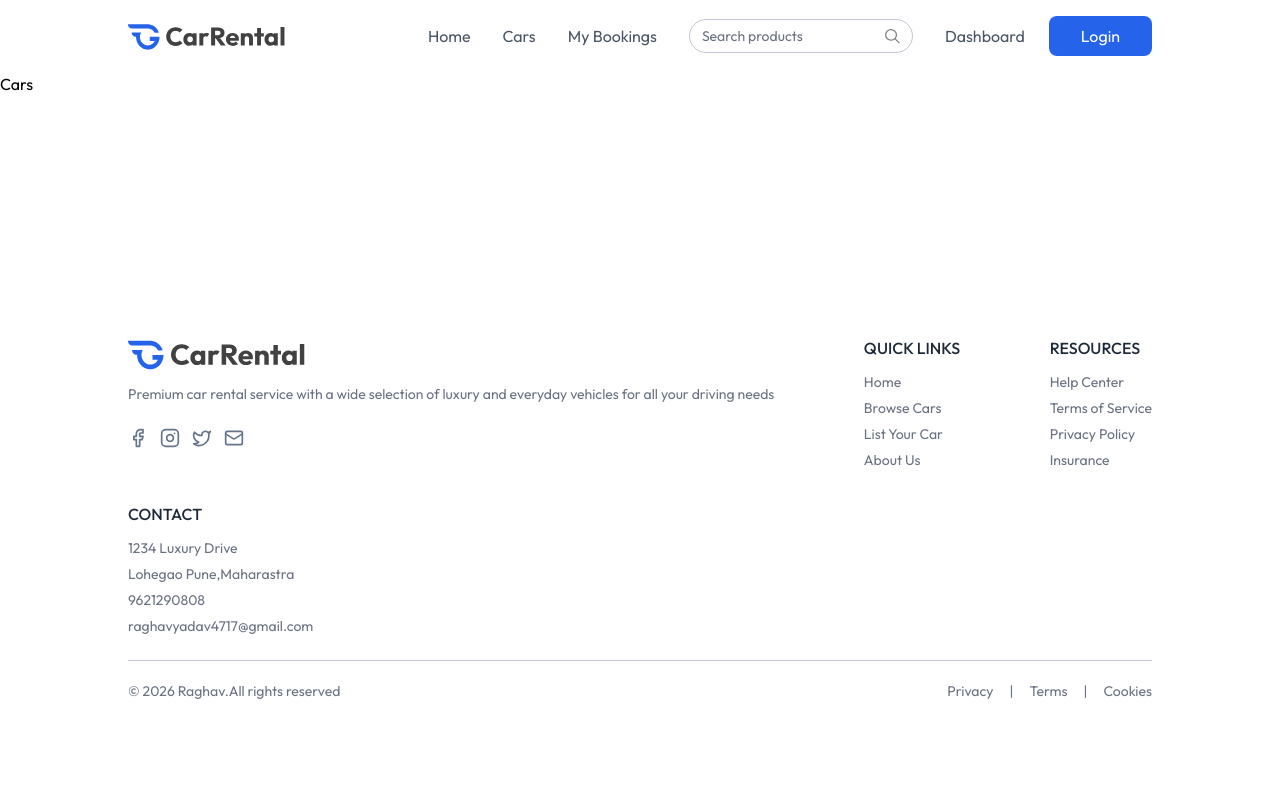
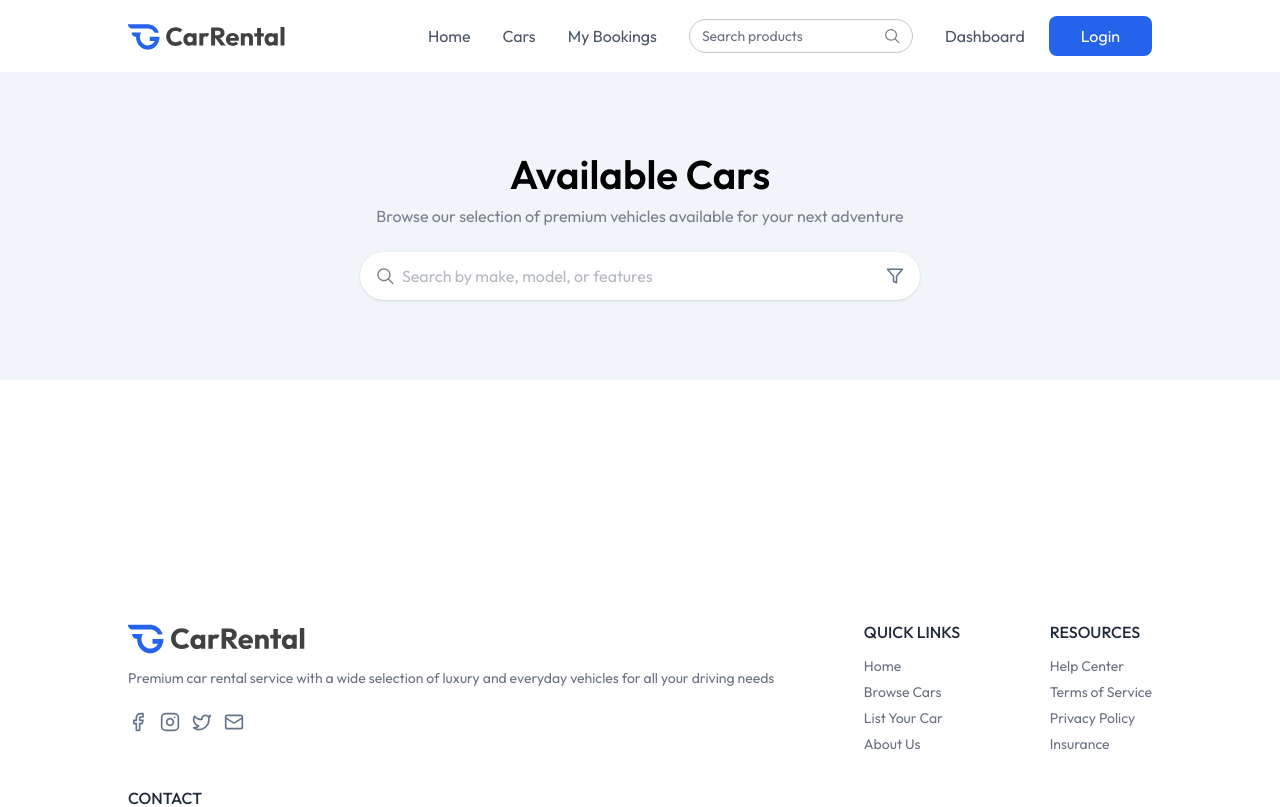
Before and after one commit to Raghav7071/CarRental, a React (Vite) app in the folder client/: page /cars in a window 1280 px wide. Shown: the top 807 px of the page. Built offline with nearby package versions, Linux system fonts and the light colour scheme.

Commit message:
fix: correct Title subtitle prop and search input handling

```diff
--- a/client/src/pages/CarDetails.jsx
+++ b/client/src/pages/CarDetails.jsx
@@ -9,6 +9,11 @@
   const navigate = useNavigate()
   const [car, setCar] = useState(null)
   const currency = import.meta.env.VITE_CURRENCY
+
+  const handleSubmit = async (e)=>{
+    e.preventDefault();
+
+  }
 
   useEffect(() => {
     setCar(dummyCarData.find(car => car._id === id))
@@ -69,7 +74,7 @@
           </div>
         </div>
         {/* {Right: Booking Form} */}
-        <form className='shadow-lg h-max sticky top-18 rounded-x1 p-6 space-y-6 text-gray-500'>
+        <form onSubmit={handleSubmit}className='shadow-lg h-max sticky top-18 rounded-x1 p-6 space-y-6 text-gray-500'>
           <p className='flex items-center justify-between text-2x1 text-gray-800 font-semibold'>{currency}{car.pricePerDay}<span className='text-base text-gray-400 font-normal'>per day</span></p>
           <hr className='border-borderColor my-6'></hr>
           <div className='flex flex-col gap-2'>
--- a/client/src/pages/Cars.jsx
+++ b/client/src/pages/Cars.jsx
@@ -1,8 +1,33 @@
-import React from 'react'
+import React, { useState } from 'react'
+import Title from '../components/Title'
+import { assets } from '../assets/assets'
 
 const Cars = () => {
+  const [input, setInput] = useState('')
+
   return (
-    <div>Cars</div>
+    <div>
+      <div className='flex flex-col items-center py-20 bg-light max-md:px-4'>
+        <Title
+          title='Available Cars'
+          subTitle='Browse our selection of premium vehicles available for your next adventure'
+        />
+
+        <div className='flex items-center bg-white px-4 mt-6 max-w-140 w-full h-12 rounded-full shadow'>
+          <img src={assets.search_icon} alt='' className='w-4.5 h-4.5 mr-2' />
+
+          <input
+            onChange={(e) => setInput(e.target.value)}
+            value={input}
+            type='text'
+            placeholder='Search by make, model, or features'
+            className='w-full outline-none text-gray-500'
+          />
+
+          <img src={assets.filter_icon} alt='' className='w-4.5 h-4.5 ml-2' />
+        </div>
+      </div>
+    </div>
   )
 }
 
```
